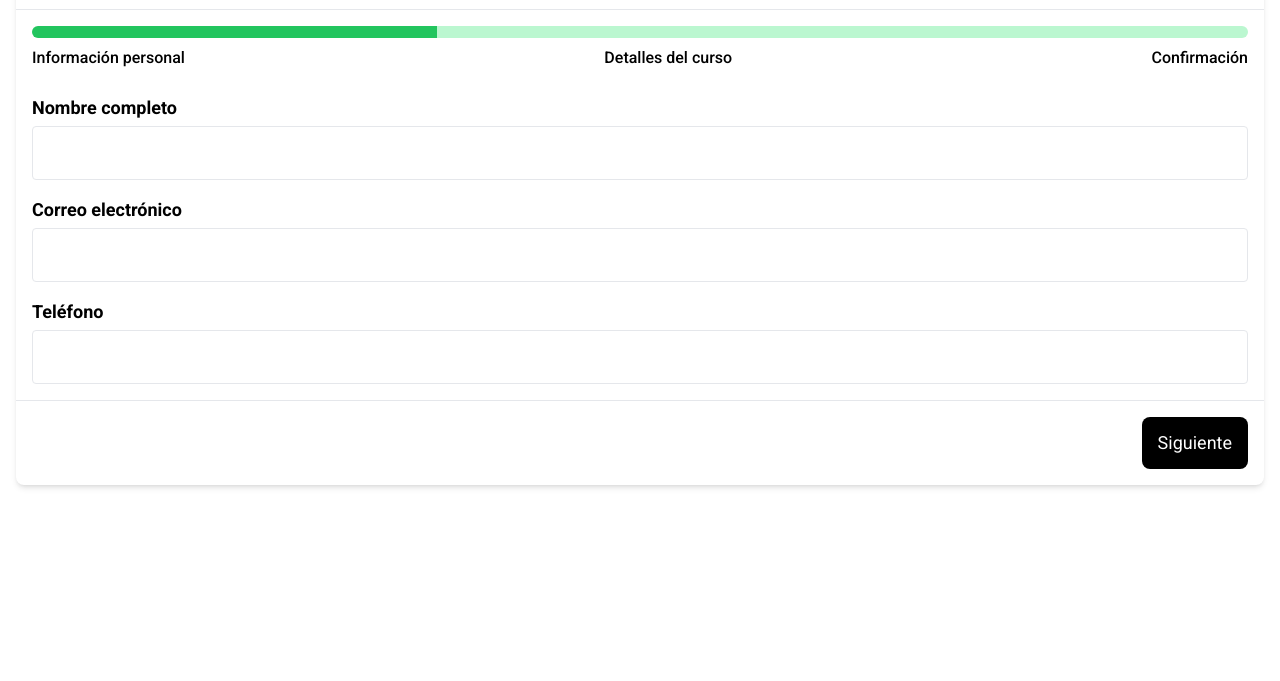
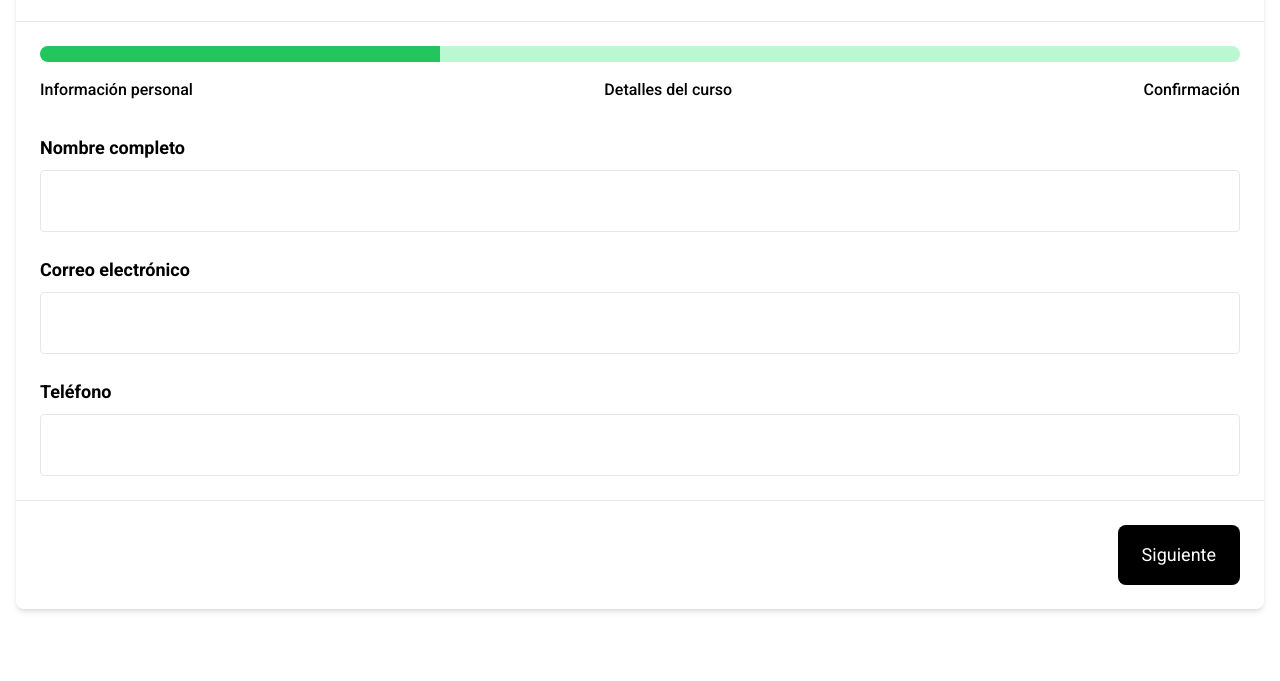
Before and after one commit to Luciano-Badilla/cursos_enfermeria, a plain HTML site: page sub_pages/inscription.html in a window 1280 px wide. Shown: the part 119-800 px from the top of the page. Drawn offline with nearby package versions, Linux system fonts and the light colour scheme.

Commit message:
Update inscription.html

```diff
--- a/sub_pages/inscription.html
+++ b/sub_pages/inscription.html
@@ -28,61 +28,61 @@
 <body>
     <div class="container mx-0 px-4 py-8 w-full">
         <div class="bg-white shadow-md rounded-lg w-full flex flex-col">
-            <div class="p-4 border-b flex-grow">
-                <h2 class="text-xl lg:text-3xl font-bold">Formulario de Inscripción</h2>
-                <p class="text-gray-700 text-base lg:text-lg">Por favor, completa tus datos para inscribirte al curso.
-                </p>
+            <div class="p-6 border-b flex-grow">
+                <h2 class="text-2xl font-bold">Formulario de Inscripción</h2>
+                <p class="text-gray-700 text-lg">Por favor, completa tus datos para inscribirte al curso.</p>
             </div>
-            <div class="flex-grow p-4 overflow-auto">
-                <div class="mb-6">
-                    <div class="flex justify-between mb-2">
-                        <div id="progress-step-1" class="w-1/3 h-2 lg:h-3 rounded-l-full bg-green-500"></div>
-                        <div id="progress-step-2" class="w-1/3 h-2 lg:h-3 bg-green-200"></div>
-                        <div id="progress-step-3" class="w-1/3 h-2 lg:h-3 rounded-r-full bg-green-200"></div>
+            <div class="flex-grow p-6 overflow-auto">
+                <div class="mb-8">
+                    <div class="flex justify-between mb-4">
+                        <div id="progress-step-1" class="w-1/3 h-4 rounded-l-full bg-green-500"></div>
+                        <div id="progress-step-2" class="w-1/3 h-4 bg-green-200"></div>
+                        <div id="progress-step-3" class="w-1/3 h-4 rounded-r-full bg-green-200"></div>
                     </div>
-                    <div class="flex justify-between text-xs lg:text-base font-medium">
+                    <div class="flex justify-between text-base font-medium">
                         <span>Información personal</span>
                         <span>Detalles del curso</span>
                         <span>Confirmación</span>
                     </div>
                 </div>
                 <form id="inscripcion-form" novalidate>
-                    <div id="step-1" class="space-y-4">
-                        <div class="flex flex-col space-y-1">
-                            <label for="nombre" class="font-semibold text-base lg:text-lg">Nombre completo</label>
-                            <input id="nombre" name="nombre" type="text"
-                                class="border rounded px-4 py-3 w-full text-base lg:text-lg" required>
-                            <p class="error-message text-xs lg:text-sm text-red-500" id="error-nombre">Este campo es
-                                obligatorio.</p>
+                    <div id="step-1" class="space-y-6">
+                        <div class="flex flex-col space-y-2">
+                            <label for="nombre" class="font-semibold text-lg">Nombre completo</label>
+                            <input id="nombre" name="nombre" type="text" class="border rounded px-5 py-4 w-full text-lg"
+                                required>
+                            <p class="error-message text-sm text-red-500" id="error-nombre">Este campo es obligatorio.
+                            </p>
                         </div>
-                        <div class="flex flex-col space-y-1">
-                            <label for="email" class="font-semibold text-base lg:text-lg">Correo electrónico</label>
-                            <input id="email" name="email" type="email"
-                                class="border rounded px-4 py-3 w-full text-base lg:text-lg" required>
-                            <p class="error-message text-xs lg:text-sm text-red-500" id="error-email">Ingrese un correo
-                                electrónico válido.</p>
+                        <div class="flex flex-col space-y-2">
+                            <label for="email" class="font-semibold text-lg">Correo electrónico</label>
+                            <input id="email" name="email" type="email" class="border rounded px-5 py-4 w-full text-lg"
+                                required>
+                            <p class="error-message text-sm text-red-500" id="error-email">Ingrese un correo electrónico
+                                válido.</p>
                         </div>
-                        <div class="flex flex-col space-y-1">
-                            <label for="telefono" class="font-semibold text-base lg:text-lg">Teléfono</label>
+                        <div class="flex flex-col space-y-2">
+                            <label for="telefono" class="font-semibold text-lg">Teléfono</label>
                             <input id="telefono" name="telefono" type="tel"
-                                class="border rounded px-4 py-3 w-full text-base lg:text-lg" required>
-                            <p class="error-message text-xs lg:text-sm text-red-500" id="error-telefono">Este campo es
-                                obligatorio.</p>
+                                class="border rounded px-5 py-4 w-full text-lg" required>
+                            <p class="error-message text-sm text-red-500" id="error-telefono">Este campo es obligatorio.
+                            </p>
                         </div>
                     </div>
                     <!-- Ajustes similares para los pasos 2 y 3 -->
                 </form>
             </div>
-            <div class="p-4 border-t">
+            <div class="p-6 border-t">
                 <div class="flex justify-between w-full">
                     <button id="prev-button"
-                        class="bg-gray-300 text-gray-800 px-4 py-3 rounded-lg text-base lg:text-lg hidden">Anterior</button>
+                        class="bg-gray-300 text-gray-800 px-6 py-4 rounded-lg text-lg hidden">Anterior</button>
                     <button id="next-button"
-                        class="bg-black text-white px-4 py-3 rounded-lg text-base lg:text-lg ml-auto">Siguiente</button>
+                        class="bg-black text-white px-6 py-4 rounded-lg text-lg ml-auto">Siguiente</button>
                 </div>
             </div>
         </div>
     </div>
+
 
 
     <script>
```
